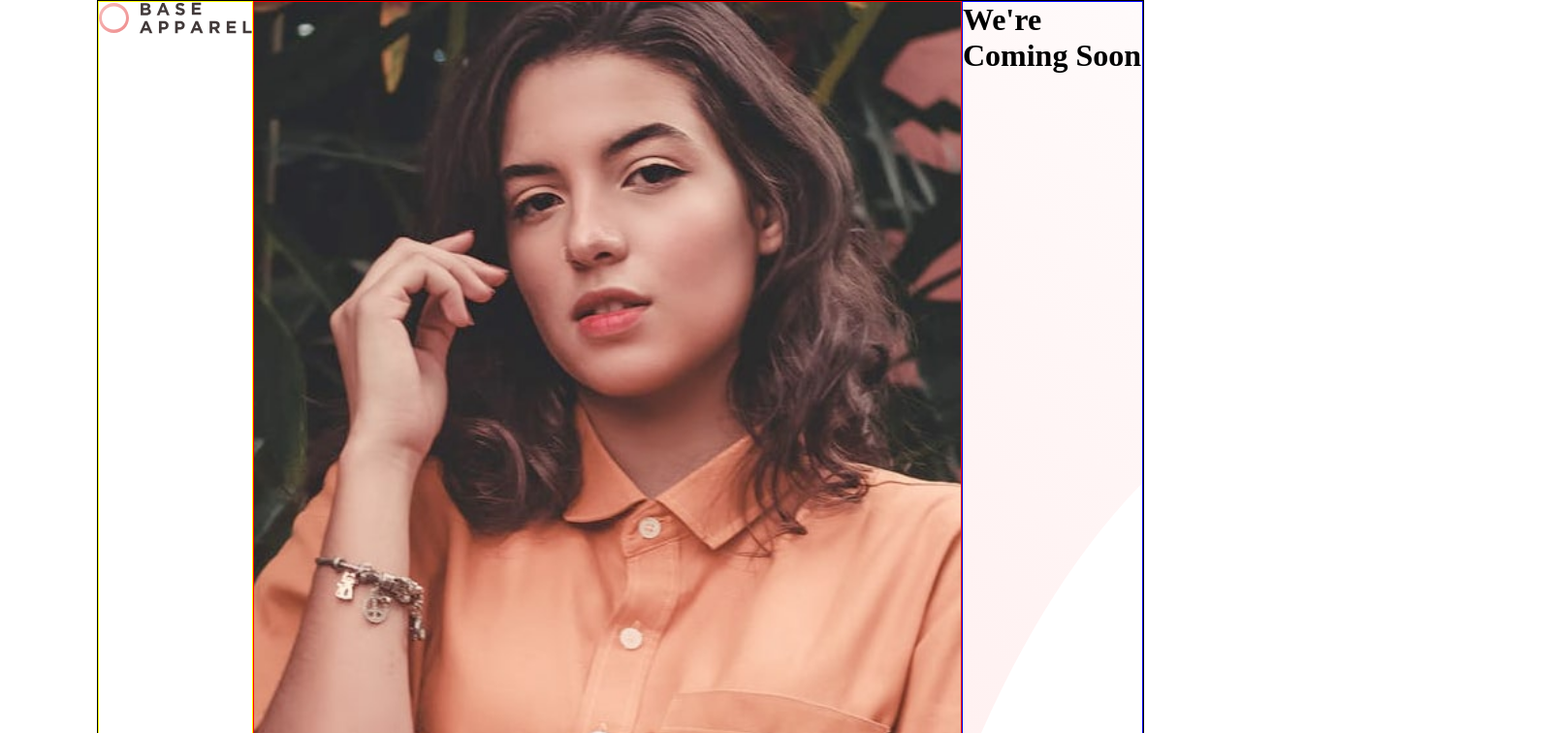
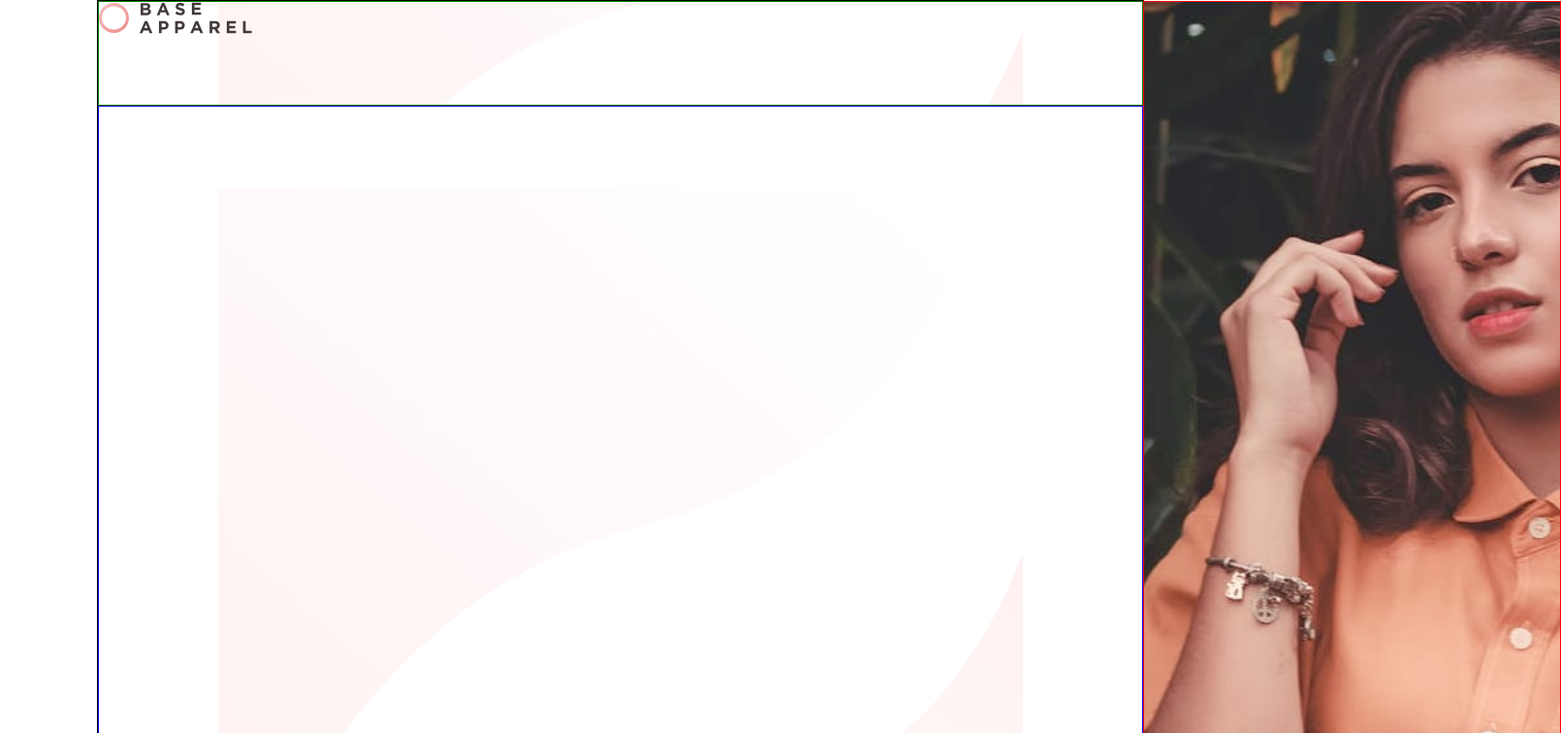
Before and after one commit to Nhoj-Plummer/base-apparel-challenge, a React (Create React App) app: page / in a window 1280 px wide. Shown: the top 756 px of the page at 97% size, 1610 px wide, since content can reach past the window. Built offline with nearby package versions, Linux system fonts and the light colour scheme.

Commit message:
Need to figure this out

```diff
--- a/src/components/HeroData/herodata.css
+++ b/src/components/HeroData/herodata.css
@@ -1,20 +1,38 @@
+.hero-data_text-image,
+.hero-data_text-container {
+  flex: 0 0 50%;
+  width: 100%;
+  background: no-repeat center url("../../assets/bg-pattern-desktop.svg");
+}
 .hero-data_text-image {
-  order: 1;
-  border: 1px solid yellow;
+  max-height: 10%;
+  border: 1px solid green;
 }
 
 .hero-data_text-container {
-  order: 3;
   border: 1px solid blue;
-  background-image: url('../../assets/bg-pattern-desktop.svg');
+  min-height: 90%;
 }
 
 .hero-data_image-container {
-  order: 2;
+  flex: 0 0 100%;
   background-image: url("../../assets/hero-desktop.jpg");
-  width: 100%;
-  height: 100%;
+  min-width: 40%;
+  background-size: cover;
   background-repeat: no-repeat;
-  background-size: cover;
   border: 1px solid red;
 }
+
+@media screen and (max-width: 900px) {
+  .hero-data_text-image {
+    order: 1;
+  }
+
+  .hero-data_text-container {
+    order: 3;
+  }
+
+  .hero-data_image-container {
+    order: 2;
+  }
+}
--- a/src/components/HeroData/herodata.jsx
+++ b/src/components/HeroData/herodata.jsx
@@ -6,12 +6,12 @@ import Logo from "../../assets/logo.svg"
 const Herodata = () => {
   return (
     <HeroSection>
-      <div className="hero-data_text-image">
-        <img src={Logo} alt="logo" />
-      </div>
+      <div className="hero-data_text-image"><img src={Logo} alt="logo" /></div>
       <div className="hero-data_text-container">
-        <h1 className="hero-data-text-header">We're Coming Soon</h1>
-        <p className="hero-data-text-description"></p>
+        {/* <h1 className="hero-data-text-header">
+          <span>We're</span> <span>Coming Soon</span>
+        </h1>
+        <p className="hero-data-text-description">Hello fellow shoppers! We're currently building our new fashion store. Add your email below to stay up-to-date with announcements and our launch deals.</p> */}
         <form className="hero-data-text-form"></form>
       </div>
       <div className="hero-data_image-container"></div>
--- a/src/components/HeroSection/herosection.css
+++ b/src/components/HeroSection/herosection.css
@@ -1,5 +1,7 @@
 .hero-section-container {
   display: flex;
+  flex-wrap: wrap;
+  flex-direction: column;
   max-width: 1080px;
   height: 1080px;
   border: 1px solid;
```
